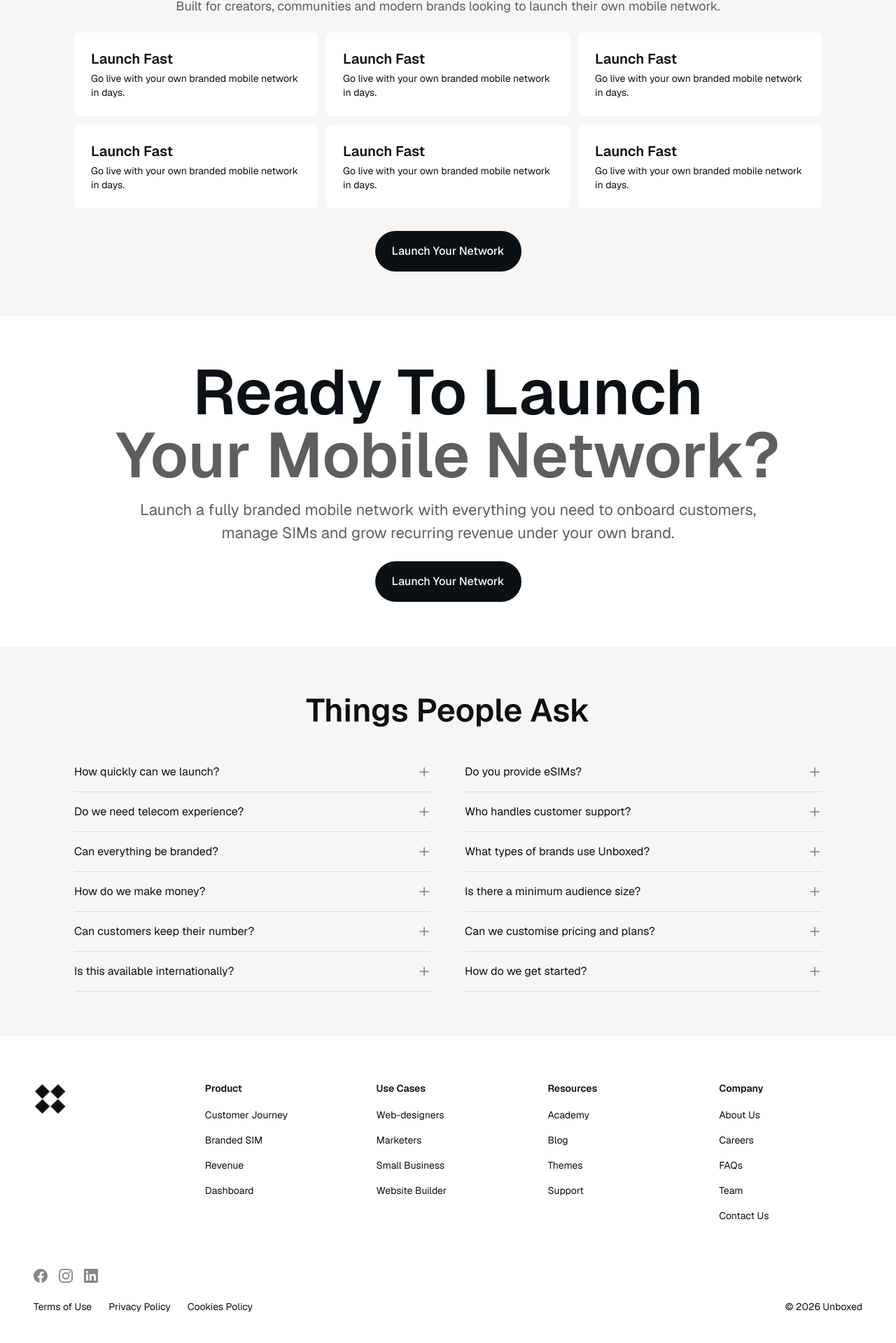
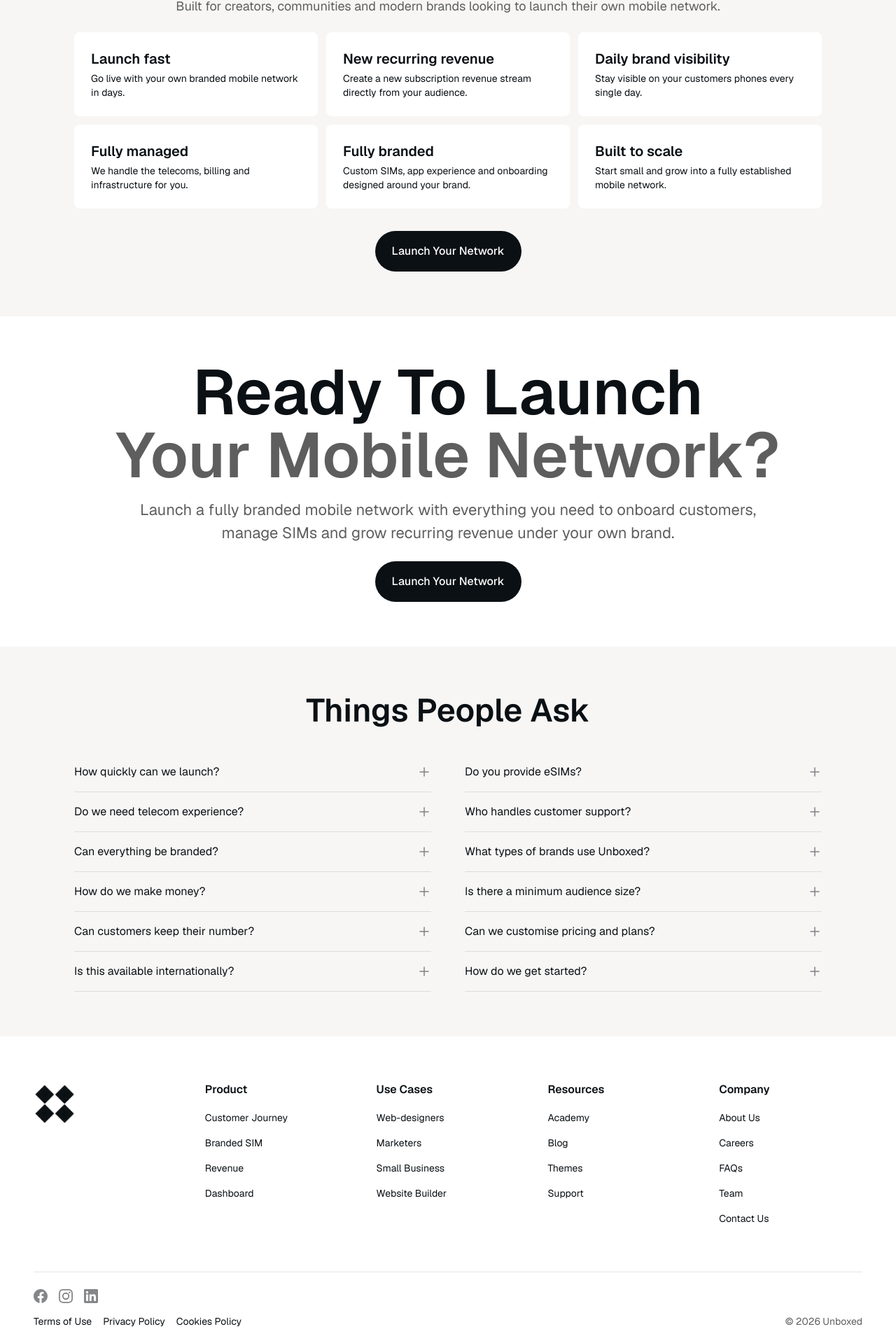
Before and after one commit to themazharhussain/unboxed-frontend, a Next.js app: page / in a window 1280 px wide. Shown: the part 2057-3976 px from the top of the page at 70% size. Built offline with nearby package versions, Linux system fonts and the light colour scheme.

Commit message:
fixed footer ui

```diff
--- a/src/components/home/WhyChooseUs.tsx
+++ b/src/components/home/WhyChooseUs.tsx
@@ -3,28 +3,28 @@ import Button from "../ui/Button";
 
 const cards = [
   {
-    heading: "Launch Fast",
+    heading: "Launch fast",
     body: "Go live with your own branded mobile network in days.",
   },
   {
-    heading: "Launch Fast",
-    body: "Go live with your own branded mobile network in days.",
+    heading: "New recurring revenue",
+    body: "Create a new subscription revenue stream directly from your audience.",
   },
   {
-    heading: "Launch Fast",
-    body: "Go live with your own branded mobile network in days.",
+    heading: "Daily brand visibility",
+    body: "Stay visible on your customers phones every single day.",
   },
   {
-    heading: "Launch Fast",
-    body: "Go live with your own branded mobile network in days.",
+    heading: "Fully managed",
+    body: "We handle the telecoms, billing and infrastructure for you.",
   },
   {
-    heading: "Launch Fast",
-    body: "Go live with your own branded mobile network in days.",
+    heading: "Fully branded",
+    body: "Custom SIMs, app experience and onboarding designed around your brand.",
   },
   {
-    heading: "Launch Fast",
-    body: "Go live with your own branded mobile network in days.",
+    heading: "Built to scale",
+    body: "Start small and grow into a fully established mobile network.",
   },
 ];
 
--- a/src/components/layout/Footer.tsx
+++ b/src/components/layout/Footer.tsx
@@ -62,17 +62,17 @@ export default function Footer() {
       <div className="mx-auto w-full max-w-312 px-4 sm:px-6 lg:px-8">
 
         {/* Main grid */}
-        <div className="grid grid-cols-1 gap-10 py-16 lg:grid-cols-5">
+        <div className="grid grid-cols-1 gap-10 py-12 md:py-16 lg:grid-cols-5">
 
           {/* Logo column */}
           <div className="flex items-start">
-            <Image src="/logos/logo-square.svg" alt="Unboxed" width={48} height={48} />
+            <Image src="/logos/logo-square.svg" alt="Unboxed" width={61} height={61} />
           </div>
 
           {/* Nav columns */}
           {nav.map(({ heading, links }) => (
             <div key={heading}>
-              <p className="mb-4 text-sm font-semibold text-primary">{heading}</p>
+              <p className="mb-4 text-base font-semibold text-primary">{heading}</p>
               <ul className="flex flex-col gap-3">
                 {links.map(({ label, href }) => (
                   <li key={label}>
@@ -88,7 +88,9 @@ export default function Footer() {
             </div>
           ))}
         </div>
-        <div>
+        <div className="flex flex-col gap-4 border-t border-black/10 py-6">
+
+          {/* Socials */}
           <div className="flex items-center gap-4">
             {socials.map(({ label, href, Icon }) => (
               <Link
@@ -97,20 +99,16 @@ export default function Footer() {
                 aria-label={label}
                 target="_blank"
                 rel="noopener noreferrer"
-                className="text-primary opacity-50 transition-opacity hover:text-primary/70"
+                className="text-primary opacity-50 transition-opacity hover:opacity-100"
               >
                 <Icon size={20} />
               </Link>
             ))}
           </div>
-        </div>
 
-        <div className="flex flex-col gap-4 py-6 sm:flex-row sm:items-center sm:justify-between">
-
-          {/* Socials + legal */}
-          <div className="flex flex-col gap-4 sm:flex-row sm:items-center sm:gap-8">
-
-            <div className="flex items-center gap-6">
+          {/* Legal + copyright */}
+          <div className="flex flex-col gap-3 sm:flex-row sm:items-center sm:justify-between">
+            <div className="flex flex-wrap items-center gap-4">
               {legal.map(({ label, href }) => (
                 <Link
                   key={label}
@@ -121,12 +119,11 @@ export default function Footer() {
                 </Link>
               ))}
             </div>
+            <p className="text-center text-sm text-secondary">
+              © {new Date().getFullYear()} Unboxed
+            </p>
           </div>
 
-          {/* Copyright */}
-          <p className="text-sm text-primary">
-            © {new Date().getFullYear()} Unboxed
-          </p>
         </div>
 
       </div>
```
